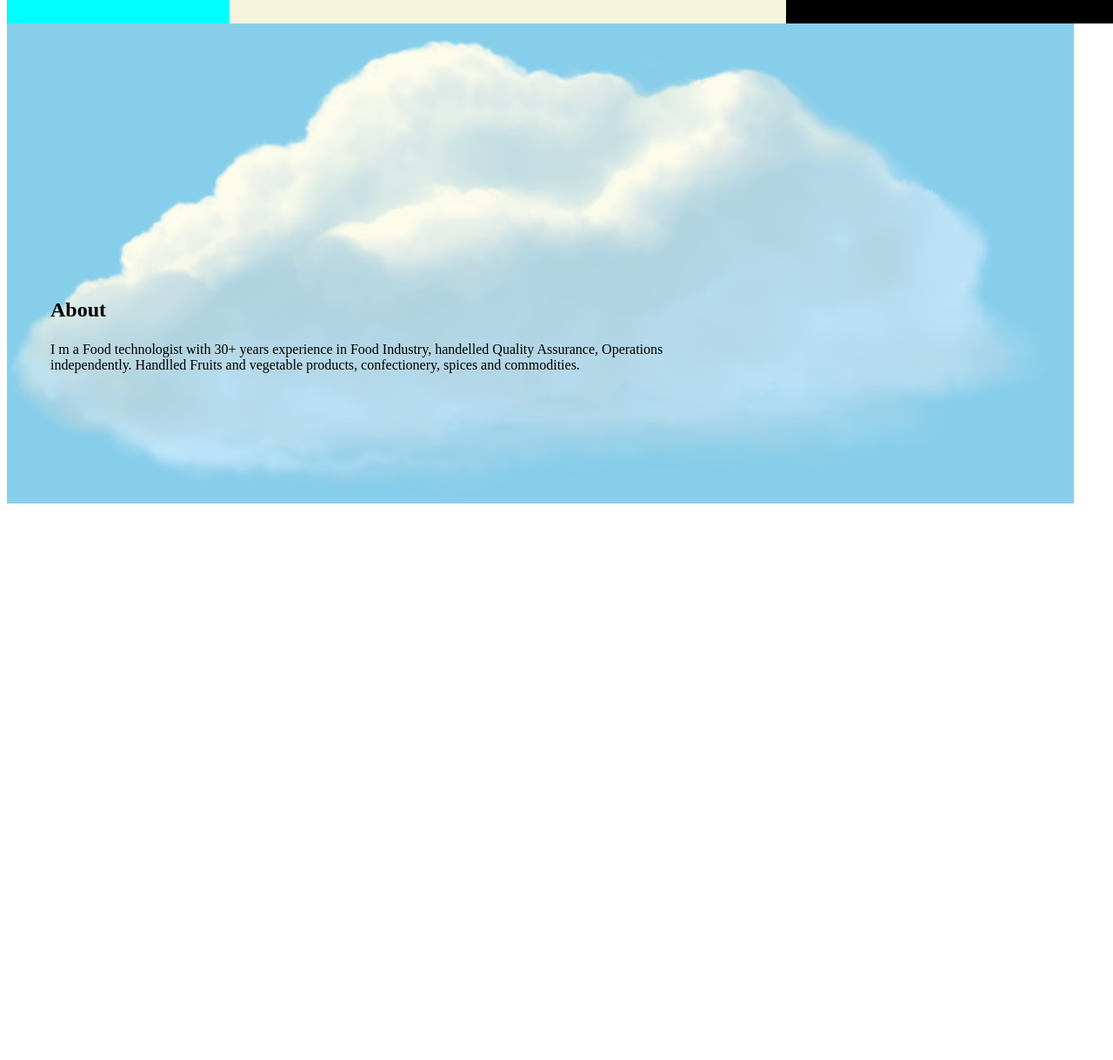
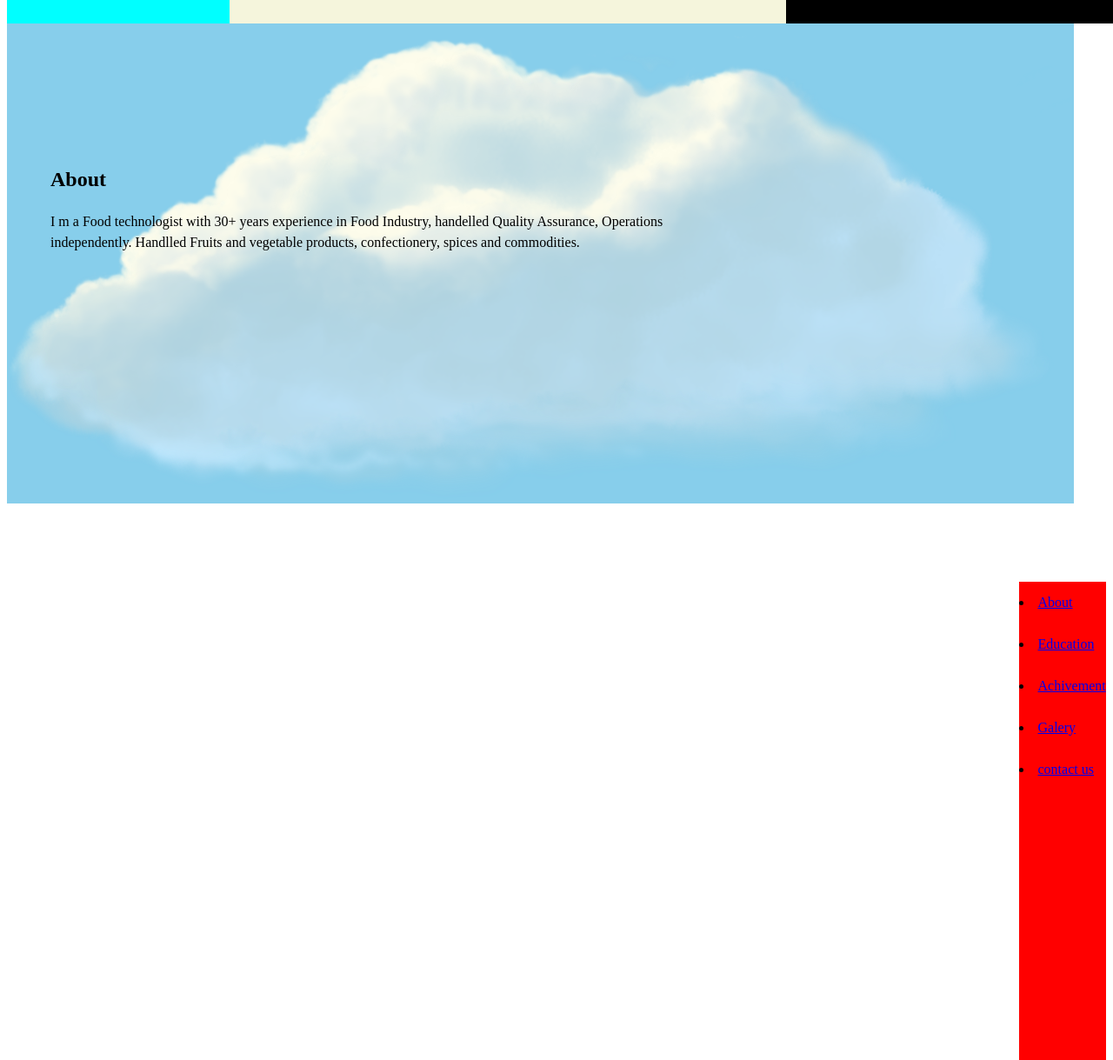
Before and after one commit to Surendra1966/first-site, a plain HTML site: page index.html in a window 1280 px wide. Shown: the part 81-1300 px from the top of the page at 87% size. Before the commit the page ends 800 px from the top, so only its background shows below. Drawn offline with Linux system fonts and the light colour scheme.

Commit message:
added side menu

```diff
--- a/css/style.css
+++ b/css/style.css
@@ -52,6 +52,17 @@
     float:left;
 
 }
+.menu {
+    position: relative;
+    margin-top: 90px;
+    float: 20%;
+    margin-right: 0;
+    float:right;
+    background-color: red;
+    height: 550px;
+    width: 7.95%;
+    line-height: 3;
+}
 .maincon{
     position: relative;
     margin-top: 0px;
@@ -59,17 +70,24 @@
     float:left;
     background-color:skyblue;
     padding: 0;
+}
 
-}
 h2 {
     position: absolute;
-    margin-top: 300px;
+    margin-top: 150px;
     margin-left: 50px;
     float: left;
     }
 #dp {
         position: absolute;
-        margin-top: 350px;
+        margin-top: 200px;
         margin-left: 50px;
         float: left;
+        line-height: 1.5;
         }
+        .leftmenu{
+            display: list-item;
+            position: relative;
+
+
+        }
--- a/index.html
+++ b/index.html
@@ -30,7 +30,15 @@
             <p> </p>
         </div>
         </div>
+<div class="menu">
+                <li class="leftmenu"><a href="#">About</a></li>
+                <li class="leftmenu"><a href="#">Education</a></li>
+                <li class="leftmenu"><a href="#">Achivement</a></li>
+                <li class="leftmenu"><a href="#">Galery</a></li>
+                <li class="leftmenu"><a href="#">contact us</a></li>
 
+
+</div>
 
         </body>
     </head>
```
